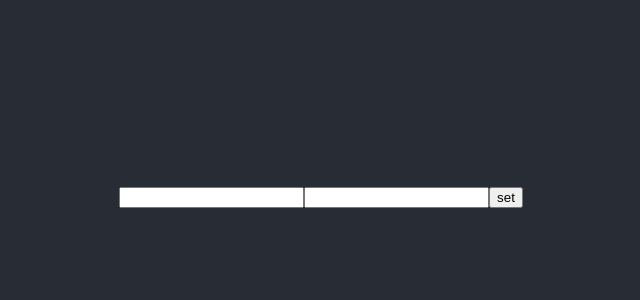
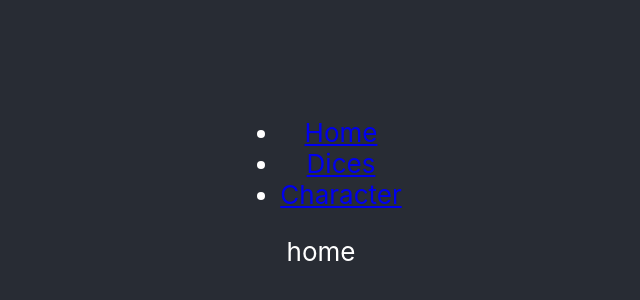
Before and after one commit to WildSteph/Memoria, a React (Create React App) app: page / in a window 1280 px wide. Shown: the part 208-508 px from the top of the page, without its empty margins (319-959 px from the left). Built offline with nearby package versions, Linux system fonts and the light colour scheme.

Commit message:
refactor(app.jsx) : build router '

```diff
--- a/src/App.js
+++ b/src/App.js
@@ -1,12 +1,49 @@
-import React from 'react';
-import Multidice from './component/Multidices'
+import React from "react";
+import {
+  BrowserRouter as Router,
+  Switch,
+  Route,
+  Link
+} from "react-router-dom";
+import Multidice from './component/Multidices';
 import './App.css';
+import Principal from './component/Principal';
 
 function App() {
   return (
     <div className="App">
       <header className="App-header">
-       <Multidice />
+      <Router>
+      <div>
+        <nav>
+          <ul>
+            <li>
+              <Link to="/">Home</Link>
+            </li>
+            <li>
+              <Link to="/dices">Dices</Link>
+            </li>
+            <li>
+              <Link to="/character">Character</Link>
+            </li>
+          </ul>
+        </nav>
+
+        {/* A <Switch> looks through its children <Route>s and
+            renders the first one that matches the current URL. */}
+        <Switch>
+          <Route path="/dices">
+            <Multidice />
+          </Route>
+          <Route path="/character">
+            <Principal />
+          </Route>
+          <Route path="/">
+            <p>home</p>
+          </Route>
+        </Switch>
+      </div>
+    </Router>
       </header>
     </div>
   );
```
